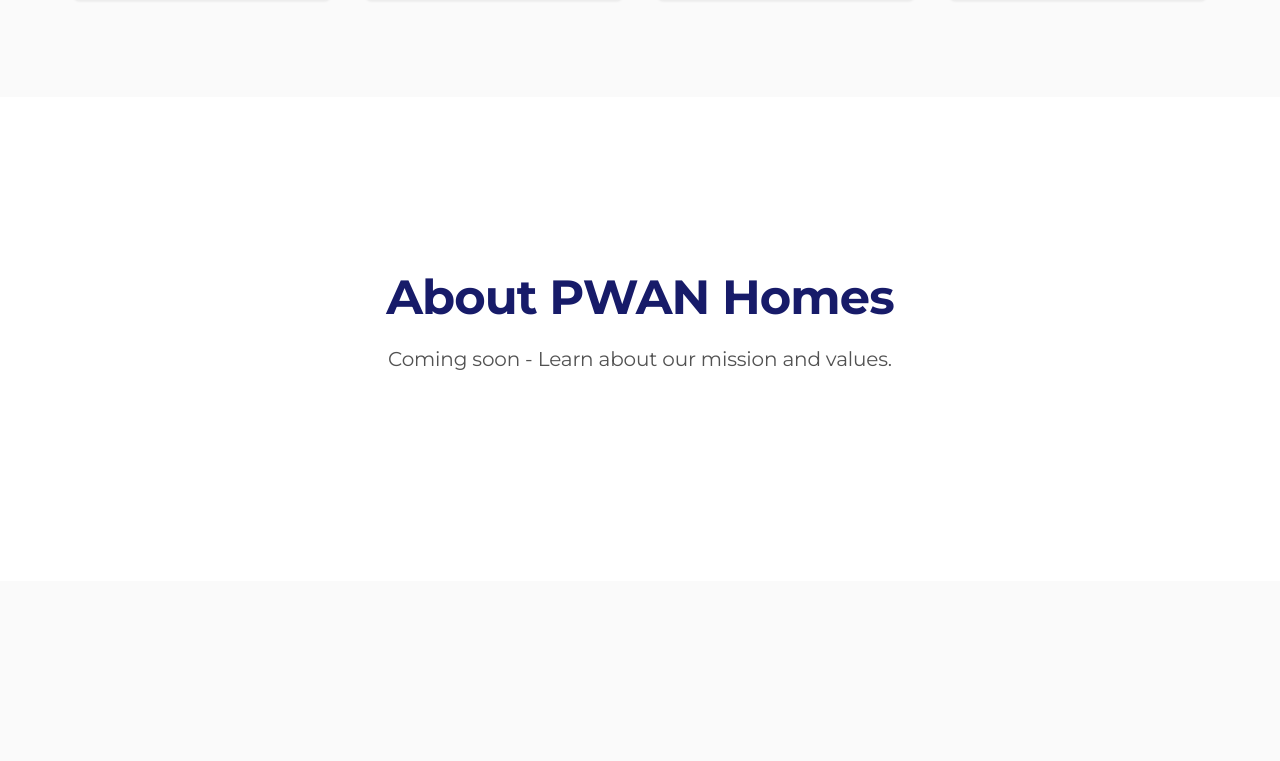
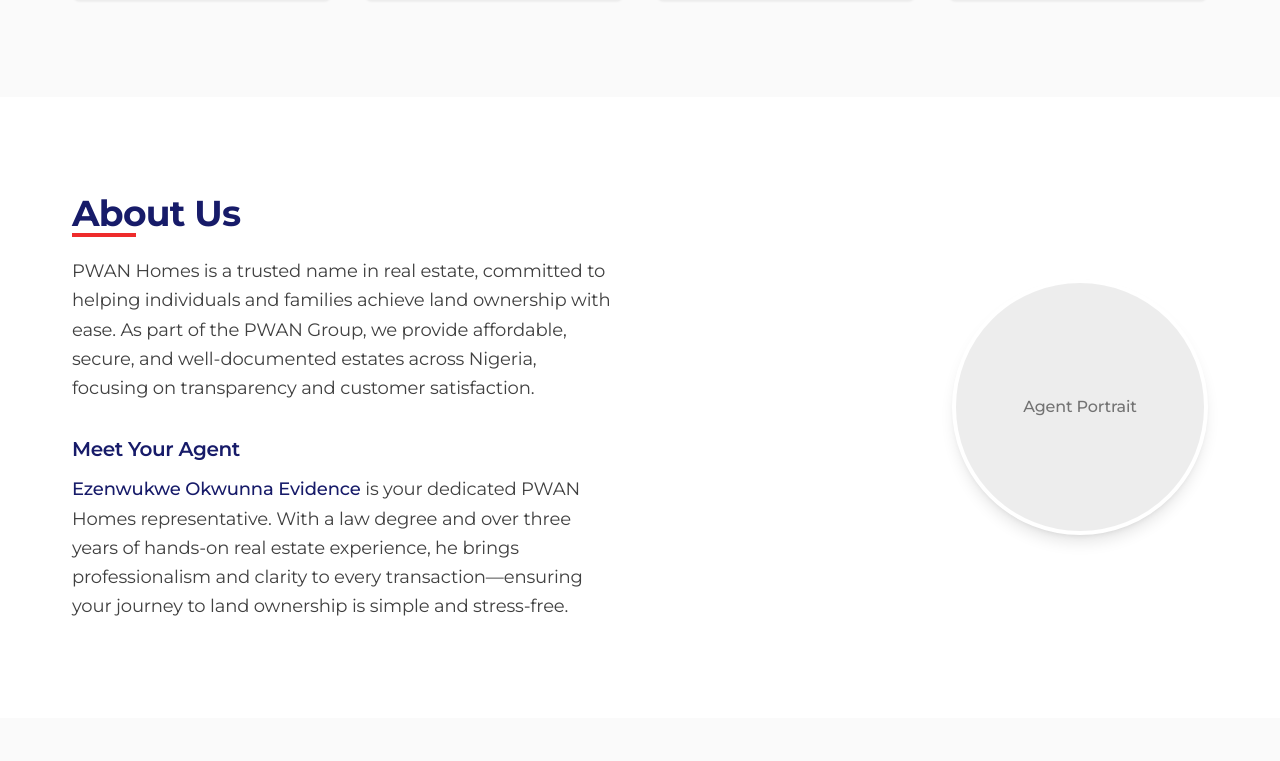
Before and after one commit to vincereonetwothree-rgb/pwan-property-flow, a React (Vite) app: page / in a window 1280 px wide. Shown: the part 2075-2836 px from the top of the page. Built offline with nearby package versions, Linux system fonts and the light colour scheme.

Commit message:
Implement About Us Section with Agent Profile

```diff
--- a/src/pages/Index.tsx
+++ b/src/pages/Index.tsx
@@ -68,15 +68,38 @@ const Index = () => {
       </PWANSection>
 
       {/* About Us Section Placeholder */}
-      <PWANSection id="about">
+      <PWANSection id="about" className="bg-white">
         <PWANContainer>
-          <div className="text-center py-20">
-            <h2 className="text-4xl md:text-5xl font-bold text-pwan-navy mb-6">
-              About PWAN Homes
-            </h2>
-            <p className="text-xl text-neutral-600 max-w-2xl mx-auto mb-8">
-              Coming soon - Learn about our mission and values.
-            </p>
+          <div className="max-w-6xl mx-auto grid md:grid-cols-2 gap-12 items-center">
+
+            {/* Text Section */}
+            <div>
+              <h2 className="text-3xl md:text-4xl font-bold mb-6 relative inline-block text-pwan-navy">
+                About Us
+                <span className="absolute -bottom-1 left-0 w-16 h-1 bg-pwan-red"></span>
+              </h2>
+
+              <p className="text-neutral-700 mb-8 leading-relaxed text-lg">
+                PWAN Homes is a trusted name in real estate, committed to helping individuals and families
+                achieve land ownership with ease. As part of the PWAN Group, we provide affordable, secure,
+                and well-documented estates across Nigeria, focusing on transparency and customer satisfaction.
+              </p>
+
+              <h3 className="text-xl font-semibold mb-3 text-pwan-navy">Meet Your Agent</h3>
+              <p className="text-neutral-700 leading-relaxed text-lg">
+                <span className="font-medium text-pwan-navy">Ezenwukwe Okwunna Evidence</span> is your dedicated PWAN Homes representative.
+                With a law degree and over three years of hands-on real estate experience, he brings professionalism and clarity
+                to every transaction—ensuring your journey to land ownership is simple and stress-free.
+              </p>
+            </div>
+
+            {/* Portrait Placeholder */}
+            <div className="flex justify-center md:justify-end order-first md:order-last">
+              <div className="w-64 h-64 rounded-full bg-neutral-200 flex items-center justify-center shadow-lg border-4 border-white">
+                <span className="text-neutral-500 font-medium">Agent Portrait</span>
+              </div>
+            </div>
+
           </div>
         </PWANContainer>
       </PWANSection>
```
